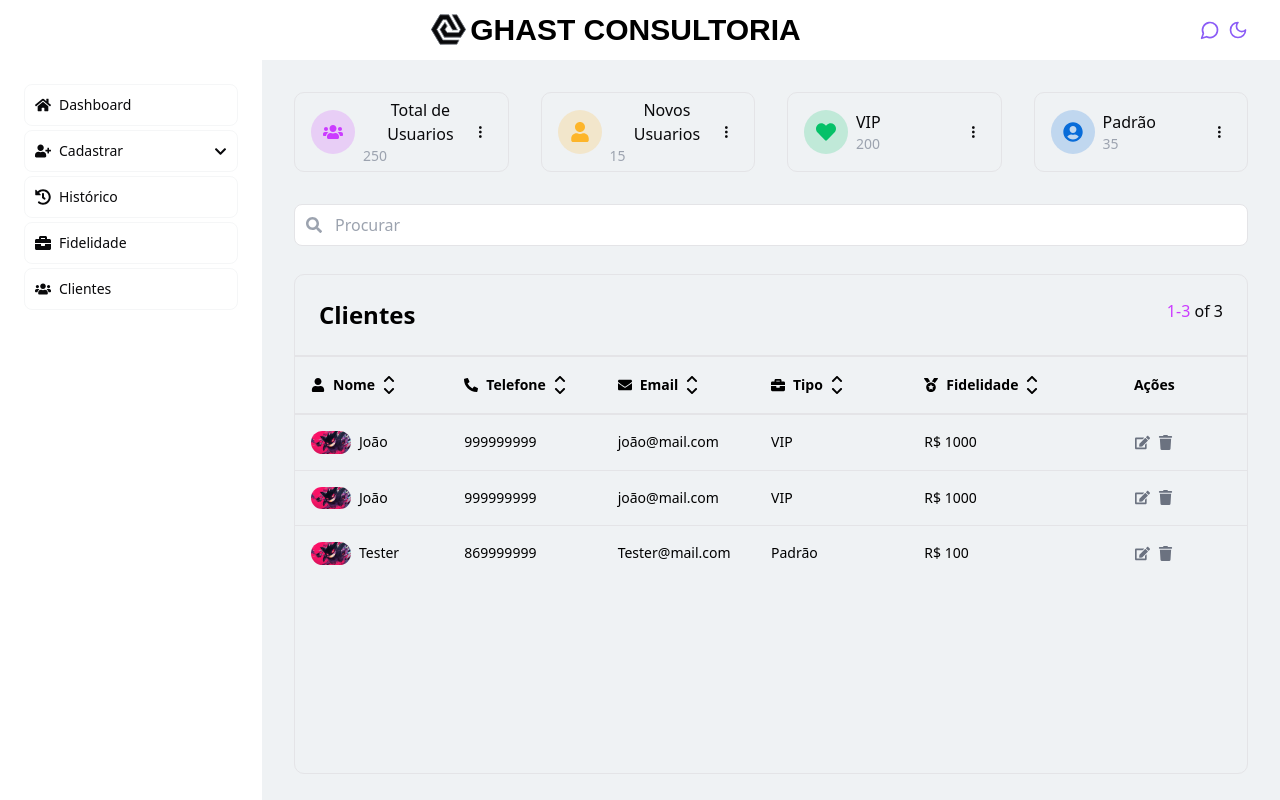
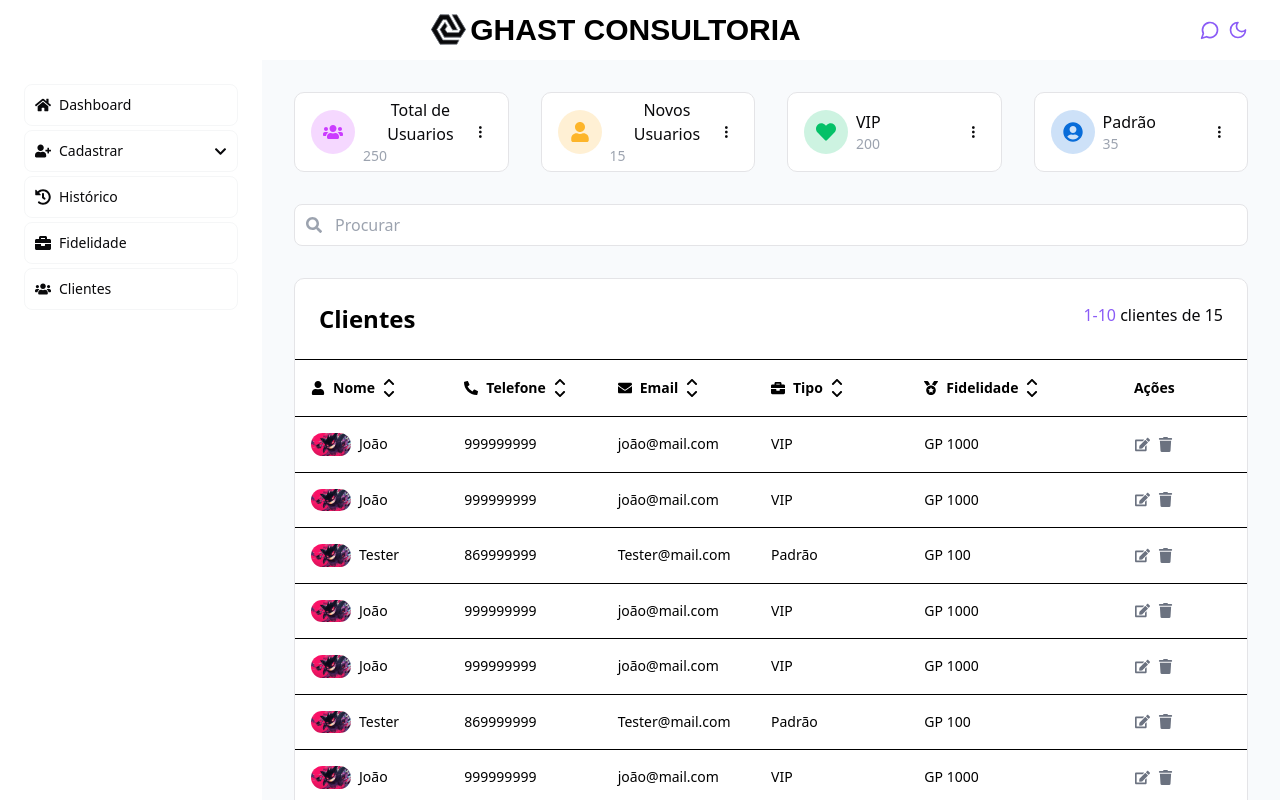
Before and after one commit to Adryanrr/ConsultancyManagement, a Next.js app in the folder ghast/: page /dashboard/clientes in a window 1280 px wide. Shown: the top 800 px of the page. Built offline with nearby package versions, Linux system fonts and the light colour scheme; a web font is replaced by a local one.

Commit message:
update Clients, dashboard and fetchs from api

```diff
--- a/ghast/package.json
+++ b/ghast/package.json
@@ -41,6 +41,7 @@
     "recharts": "^2.13.3",
     "shadcn": "^2.1.6",
     "tailwind-merge": "^2.5.4",
+    "tailwind-scrollbar": "^3.1.0",
     "tailwindcss-animate": "^1.0.7",
     "typewriter-effect": "^2.21.0"
   },
--- a/ghast/src/app/dashboard/clientes/page.tsx
+++ b/ghast/src/app/dashboard/clientes/page.tsx
@@ -53,6 +53,90 @@ const filtros = [
 ];
 
 const clientes = [
+  {
+    nome: "João",
+    telefone: "999999999",
+    email: "joão@mail.com",
+    tipo: "VIP",
+    fidelidade: "1000",
+  },
+  {
+    nome: "João",
+    telefone: "999999999",
+    email: "joão@mail.com",
+    tipo: "VIP",
+    fidelidade: "1000",
+  },
+  {
+    nome: "Tester",
+    telefone: "869999999",
+    email: "Tester@mail.com",
+    tipo: "Padrão",
+    fidelidade: "100",
+  },
+  {
+    nome: "João",
+    telefone: "999999999",
+    email: "joão@mail.com",
+    tipo: "VIP",
+    fidelidade: "1000",
+  },
+  {
+    nome: "João",
+    telefone: "999999999",
+    email: "joão@mail.com",
+    tipo: "VIP",
+    fidelidade: "1000",
+  },
+  {
+    nome: "Tester",
+    telefone: "869999999",
+    email: "Tester@mail.com",
+    tipo: "Padrão",
+    fidelidade: "100",
+  },
+  {
+    nome: "João",
+    telefone: "999999999",
+    email: "joão@mail.com",
+    tipo: "VIP",
+    fidelidade: "1000",
+  },
+  {
+    nome: "João",
+    telefone: "999999999",
+    email: "joão@mail.com",
+    tipo: "VIP",
+    fidelidade: "1000",
+  },
+  {
+    nome: "Tester",
+    telefone: "869999999",
+    email: "Tester@mail.com",
+    tipo: "Padrão",
+    fidelidade: "100",
+  },
+  {
+    nome: "João",
+    telefone: "999999999",
+    email: "joão@mail.com",
+    tipo: "VIP",
+    fidelidade: "1000",
+  },
+  {
+    nome: "João",
+    telefone: "999999999",
+    email: "joão@mail.com",
+    tipo: "VIP",
+    fidelidade: "1000",
+  },
+  {
+    nome: "Tester",
+    telefone: "869999999",
+    email: "Tester@mail.com",
+    tipo: "Padrão",
+    fidelidade: "100",
+  },
   {
     nome: "João",
     telefone: "999999999",
@@ -137,7 +221,7 @@ export default function Clientes() {
   };
 
   return (
-    <div className="bg-[#EFF2F4] dark:bg-dark-main flex flex-col h-full w-full p-8 gap-7">
+    <div className="bg-slate-50 dark:bg-dark-main flex flex-col h-full w-full p-8 gap-8">
       {/* Modal para exibir o cliente */}
       {selectedCliente && (
         <CardCliente
@@ -150,7 +234,7 @@ export default function Clientes() {
         {filtros.map((filtro, index) => (
           <button
             key={index}
-            className="flex-1 flex items-center justify-between border dark:bg-darkSecond p-4 rounded-md h-[80px] w-full"
+            className="flex-1 flex items-center justify-between border dark:bg-darkSecond p-4 rounded-md h-[80px] w-full bg-white dark:border-none"
           >
             <div className="flex flex-row items-center gap-2">
               <div className={`${filtro.cor} rounded-full p-3`}>
@@ -169,7 +253,7 @@ export default function Clientes() {
         <div className="relative flex flex-1 items-center min-w-[278px]">
           <FaSearch className="absolute left-3 text-gray-400" />
           <input
-            className="p-2 pl-10 dark:bg-darkSecond border rounded-sm w-full"
+            className="p-2 pl-10 dark:bg-darkSecond border dark:border-none rounded-sm w-full"
             placeholder="Procurar"
             value={searchTerm} // Valor do estado
             onChange={(e) => setSearchTerm(e.target.value)} // Atualiza o valor do estado
@@ -178,8 +262,8 @@ export default function Clientes() {
       </div>
 
       {/* Tabela de clientes */}
-      <div className="flex flex-1 flex-col border rounded-md">
-        <div className="flex justify-between p-6 border-b-2">
+      <div className="flex flex-1 flex-col border rounded-md bg-white dark:bg-darkSecond dark:border-none">
+        <div className="flex justify-between p-6 border-b border-black dark:border-white">
           <h1 className="font-semibold text-2xl text-black dark:text-white">
             Clientes
           </h1>
@@ -188,21 +272,21 @@ export default function Clientes() {
               "Nenhum cliente encontrado/cadastrado"
             ) : (
               <>
-                <span className="text-[#CB3CFF]">
+                <span className="text-violet-500">
                   {`${(currentPage - 1) * itemsPerPage + 1}-${
                     currentPage * itemsPerPage > filteredClientes.length
                       ? filteredClientes.length
                       : currentPage * itemsPerPage
                   }`}
                 </span>{" "}
-                of {filteredClientes.length}
+                clientes de {filteredClientes.length}
               </>
             )}
           </p>
         </div>
         {/* Header e clientes no mesmo grid */}
         <div className="overflow-x-auto ">
-          <div className="grid grid-cols-6 items-center p-4 border-b font-semibold text-sm text-black dark:text-white min-w-[800px]">
+          <div className="grid grid-cols-6 items-center p-4 font-semibold text-sm text-black dark:text-white min-w-[800px]">
             <div className="flex gap-2 items-center">
               <FaUser />
               Nome
@@ -236,7 +320,7 @@ export default function Clientes() {
             {paginatedClientes.map((cliente, index) => (
               <div
                 key={index}
-                className="grid grid-cols-6 items-center p-4 border-t text-sm text-black dark:text-white"
+                className="grid grid-cols-6 items-center p-4 border-t border-black dark:border-white text-sm text-black dark:text-white"
               >
                 <button
                   className="flex gap-2 items-center"
@@ -254,7 +338,7 @@ export default function Clientes() {
                 <div>{cliente.telefone}</div>
                 <div>{cliente.email}</div>
                 <div>{cliente.tipo}</div>
-                <div>R$ {cliente.fidelidade}</div>
+                <div>GP {cliente.fidelidade}</div>
                 <div className="flex gap-2 justify-center">
                   <button className="text-gray-500 hover:text-gray-800">
                     <FaEdit size={15} />
@@ -276,14 +360,14 @@ export default function Clientes() {
             ""
           ) : (
             <>
-              <span className="text-[#CB3CFF]">
+              <span className="text-violet-500">
                 {`${(currentPage - 1) * itemsPerPage + 1}-${
                   currentPage * itemsPerPage > filteredClientes.length
                     ? filteredClientes.length
                     : currentPage * itemsPerPage
                 }`}
               </span>{" "}
-              of {filteredClientes.length}
+              clientes de {filteredClientes.length}
             </>
           )}
         </p>
--- a/ghast/src/components/Clients/ListClients.tsx
+++ b/ghast/src/components/Clients/ListClients.tsx
@@ -10,9 +10,10 @@ import {
 import { ScrollArea } from "@/components/ui/scroll-area";
 import { Avatar, AvatarFallback } from "@/components/ui/avatar";
 import { Clientes } from "@/lib/clientsProps";
+import { RESPONSE_LIMIT_DEFAULT } from "next/dist/server/api-utils";
 
 export default function ListClients() {
-  const [clientes, setClientes] = useState<Clientes[]>([]);
+  const [Clientes, setClientes] = useState<Clientes[]>([]);
   const [loading, setLoading] = useState(true);
   const [error, setError] = useState<string | null>(null);
 
@@ -59,19 +60,21 @@ export default function ListClients() {
 
       try {
         const response = await fetch(API_BASE_URL);
-        const responseText = await response.text();
-        console.log("Resposta do servidor:", responseText);
+
+        if (!response.ok) {
+          throw new Error(`Erro ${response.status}: ${response.statusText}`);
+        }
 
         const contentType = response.headers.get("Content-Type");
-        if (contentType && contentType.includes("application/json")) {
-          const data = JSON.parse(responseText);
-          setClientes(data);
-        } else {
-          console.error("A resposta não é JSON:", responseText);
+        if (!contentType || !contentType.includes("application/json")) {
+          console.error("A resposta não é JSON.");
           throw new Error("A resposta não é um JSON válido.");
         }
-      } catch (err) {
-        setError(err instanceof Error ? err.message : "Erro desconhecido");
+
+        const data = await response.json();
+        setClientes(data);
+      } catch (error) {
+        setError(error instanceof Error ? error.message : "Erro desconhecido");
         setClientes(customers); // Define a lista de clientes pré-definidos em caso de erro
       } finally {
         setLoading(false);
@@ -105,16 +108,11 @@ export default function ListClients() {
       </CardHeader>
 
       <CardContent className="flex-1 p-0">
-        {loading ? (
-          <p className="text-center py-4">Carregando...</p>
-        ) : error ? (
-          <p className="text-red-500 text-center py-4">{error}</p>
-        ) : clientes.length > 0 ? (
       <ScrollArea className="h-[390px] px-6">
-            {clientes.map((cliente) => (
+          {Clientes.map((cliente) => (
             <article
               key={cliente.id}
-                className="flex items-center gap-3 border-b py-2 last:border-b-0"
+              className="flex items-center gap-2 border-b py-2 last:border-b-0"
             >
                 <Avatar className="h-10 w-10 bg-black dark:text-white">
                   <AvatarFallback>{getInitials(cliente.nome)}</AvatarFallback>
@@ -130,9 +128,6 @@ export default function ListClients() {
             </article>
           ))}
         </ScrollArea>
-        ) : (
-          <p className="text-gray-500 text-center py-4">Nenhum cliente encontrado.</p>
-        )}
       </CardContent>
     </Card>
   );
--- a/ghast/src/components/Clients/ListVips.tsx
+++ b/ghast/src/components/Clients/ListVips.tsx
@@ -8,37 +8,85 @@ import {
 } from "@/components/ui/card";
 import { Avatar, AvatarFallback, AvatarImage } from "@/components/ui/avatar";
 import { ScrollArea } from "@/components/ui/scroll-area";
+import { Clientes } from "@/lib/clientsProps";
+import { useEffect, useState } from "react";
 
-// Sample data - in a real app this would likely come from props or an API
+export default function ListVips() {
+  const [Vips, setVips] = useState<Clientes[]>([]);
+  const [loading, setLoading] = useState(true);
+  const [error, setError] = useState<string | null>(null);
+
   const customers = [
     {
-    name: "Adryan Ryan",
+      id: 1,
+      nome: "Adryan Ryan",
       email: "adryanryan.s.g@icloud.com",
       avatar: "http://github.com/adryanrr.png",
-    initials: "AR",
+      cpf: "123.456.789-00",
+      telefone: "(12) 3456-7890",  // Alterado para 'telefone'
     },
     {
-    name: "Felipe Duan",
+      id: 2,
+      nome: "Felipe Duan",
       email: "felipe.duan@example.com",
       avatar: "http://github.com/FelipeDuan.png",
-    initials: "FD",
+      cpf: "234.567.890-01",
+      telefone: "(11) 2345-6789",  // Alterado para 'telefone'
     },
     {
-    name: "Matheus JuK",
+      id: 3,
+      nome: "Matheus JuK",
       email: "matheus.juk@example.com",
       avatar: "http://github.com/MatheusJuK.png",
-    initials: "MJK",
+      cpf: "345.678.901-02",
+      telefone: "(21) 3456-7890",  // Alterado para 'telefone'
     },
-  // Added more customers to demonstrate scroll
-  ...Array.from({ length: 5 }, (_, i) => ({
-    name: `Customer ${i + 4}`,
-    email: `customer${i + 4}@example.com`,
-    avatar: "",
-    initials: `C${i + 4}`,
-  })),
   ];
 
-export default function ListVips() {
+  useEffect(() => {
+    const fetchCustomers = async () => {
+      setLoading(true);
+      setError(null);
+
+      const API_BASE_URL = "http://localhost:8080/clientes/vip";
+
+      try {
+        const response = await fetch(API_BASE_URL);
+
+        if (!response.ok) {
+          throw new Error(`Erro ${response.status}: ${response.statusText}`);
+        }
+
+        const contentType = response.headers.get("Content-Type");
+        if (!contentType || !contentType.includes("application/json")) {
+          console.error("A resposta não é JSON.");
+          throw new Error("A resposta não é um JSON válido.");
+        }
+
+        const data = await response.json();
+        setVips(data);
+      } catch (error) {
+        setError(error instanceof Error ? error.message : "Erro desconhecido");
+        setVips(customers); // Usa a lista predefinida de clientes
+      } finally {
+        setLoading(false);
+      }
+    };
+
+    fetchCustomers();
+  }, []);
+
+  const getInitials = (name: string) => {
+    const words = name.split(' ');
+    if (words.length >= 2) {
+      return (words[0][0] + words[1][0]).toUpperCase();
+    } else if (words.length === 1 && words[0].length >= 2) {
+      return words[0].substring(0, 2).toUpperCase();
+    } else {
+      return name.substring(0, 2).toUpperCase();
+    }
+  };
+
   return (
     <Card className="flex-1 flex flex-col overflow-hidden dark:bg-dark-secondary border-none min-w-[270px] sm:h-[490px]">
       <CardHeader className="flex-none">
@@ -53,21 +101,20 @@ export default function ListVips() {
 
       <CardContent className="flex-1 p-0">
         <ScrollArea className="h-[390px] px-6">
-          {customers.map((customer, index) => (
+          {Vips.map((vips) => (
             <article
-              key={index}
+              key={vips.id}
               className="flex items-center gap-2 border-b py-2 last:border-b-0"
             >
-              <Avatar className="w-8 h-8">
-                <AvatarImage src={customer.avatar} />
-                <AvatarFallback>{customer.initials}</AvatarFallback>
+                <Avatar className="h-10 w-10 bg-black dark:text-white">
+                  <AvatarFallback>{getInitials(vips.nome)}</AvatarFallback>
                 </Avatar>
               <div>
                 <p className="text-sm sm:text-base font-semibold">
-                  {customer.name}
+                  {vips.nome}
                 </p>
                 <span className="text-[12px] sm:text-sm text-gray-400">
-                  {customer.email}
+                  {vips.email}
                 </span>
               </div>
             </article>
--- a/ghast/src/components/template/CardCliente.tsx
+++ b/ghast/src/components/template/CardCliente.tsx
@@ -77,19 +77,19 @@ export default function CardCliente({ cliente, onClose }: CardClienteProps) {
               <p><strong>Email:</strong>  {cliente.email}</p>
               <p><strong>Telefone:</strong>  {cliente.telefone}</p>
               <p><strong>Tipo:</strong>  {cliente.tipo}</p>
-              <p><strong>Fidelidade: R$</strong>  {cliente.fidelidade}</p>
+              <p><strong>Fidelidade: GP</strong>  {cliente.fidelidade}</p>
             </div>
           </div>
           {/* linhas separando */}
-          <div className="flex border border-r-slate-300/20"></div>
+          <div className="flex border border-r-white"></div>
           {/* contratos realizados */}
           <div className="flex flex-col gap-5 items-center w-full lg:w-1/2">
             <h2 className="text-xl font-semibold">Contratos realizados</h2>
-            <div className="flex flex-col border h-full w-full rounded-md min-w-[250px] max-h-[200px] overflow-y-auto">
+            <div className="flex flex-col border dark:border-white/30 border-black h-full w-full rounded-md min-w-[250px] max-h-[200px] overflow-y-auto scrollbar-thin">
               {contratos.map((contrato, index) => (
                 <div
                   key={index}
-                  className="flex items-center gap-3 border-b p-2 justify-between"
+                  className="flex items-center gap-3 border-b dark:border-white/30 border-black p-2 justify-between"
                 >
                   <div className="flex gap-2 items-center">
                     <Image
--- a/ghast/src/lib/clientsProps.ts
+++ b/ghast/src/lib/clientsProps.ts
@@ -4,5 +4,5 @@ export interface Clientes {
   email: string;
   avatar: string;
   cpf: string;
-  telefone: string; // Deve ser 'telefone', e não 'telefonets'
+  telefone: string;
 }
--- a/ghast/tailwind.config.ts
+++ b/ghast/tailwind.config.ts
@@ -98,6 +98,9 @@ const config: Config = {
   		}
   	}
   },
-  plugins: [require("tailwindcss-animate")],
+  plugins: [
+		require("tailwindcss-animate"),
+		require('tailwind-scrollbar'),
+	],
 };
 export default config;
```
Also changed, not shown: 1 other file (tests, documents, lock files or other folders). Lines whose indentation alone changed are shown as unchanged.
